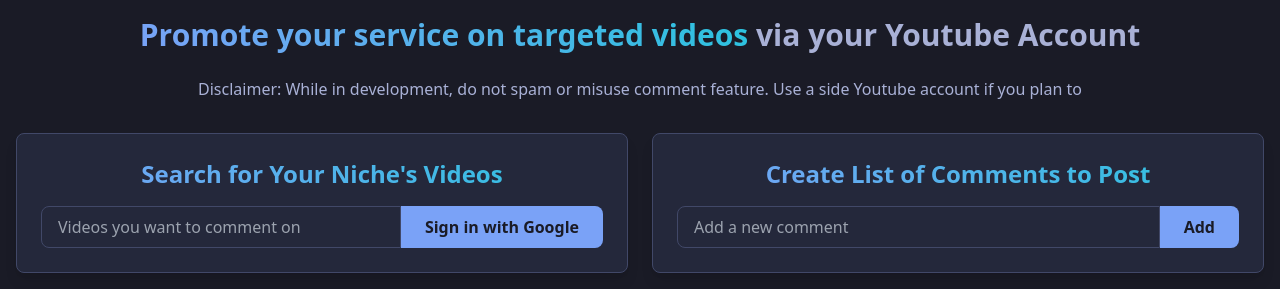
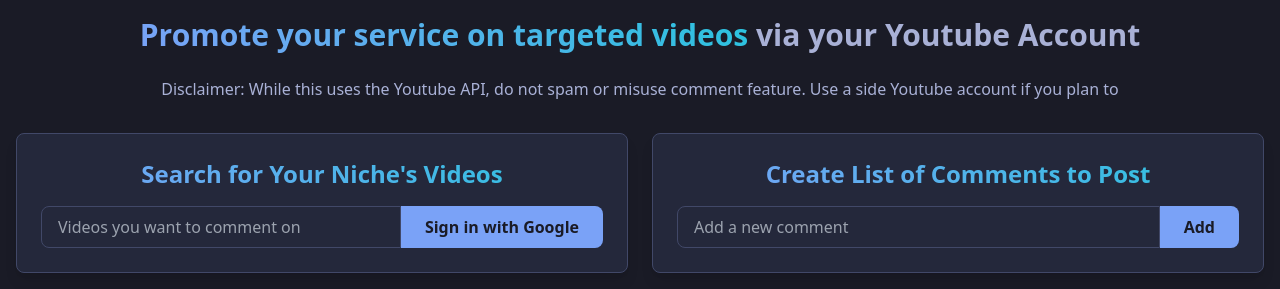
Before and after one commit to CerIsaiah/yt, a Flask app: page / in a window 1280 px wide. Shown: the part 175-464 px from the top of the page. Run offline with Flask 3, Linux system fonts and the light colour scheme; data that the repository does not hold is empty; some libraries are stand-ins or nearby versions.

Commit message:
added tracking 3

```diff
--- a/templates/index.html
+++ b/templates/index.html
@@ -75,7 +75,7 @@
             <h2 class="text-5xl font-bold  text-primary mb-6"><span class="gradient-text">Use Comment Marketer! </span></h2>
             <h2 class="text-3xl font-bold mb-6"><span class="gradient-text">Promote your service on targeted videos</span> via your Youtube Account</h2>
 
-            <h5 class="text-1l mb-8">Disclaimer: While in development, do not spam or misuse comment feature. Use a side Youtube account if you plan to</h5>
+            <h5 class="text-1l mb-8">Disclaimer: While this uses the Youtube API, do not spam or misuse comment feature. Use a side Youtube account if you plan to</h5>
         </div>
 
         <div class="grid grid-cols-1 md:grid-cols-2 gap-6">
```
